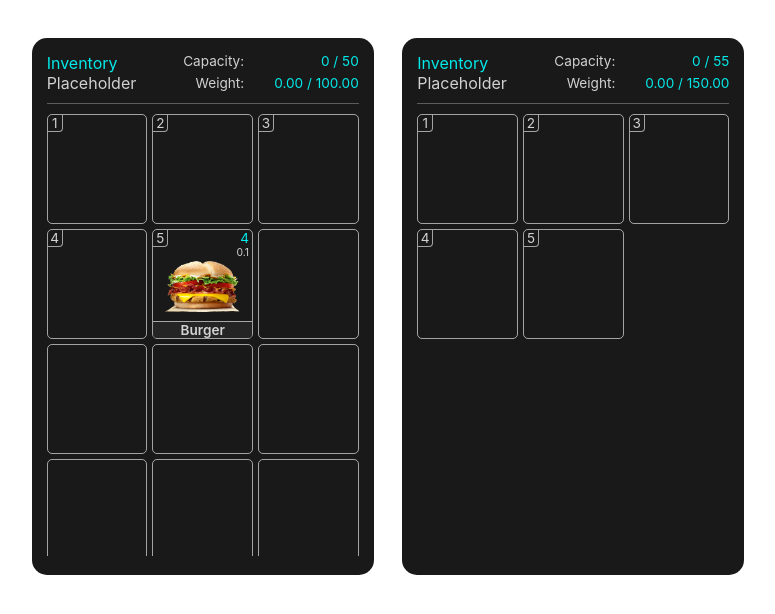
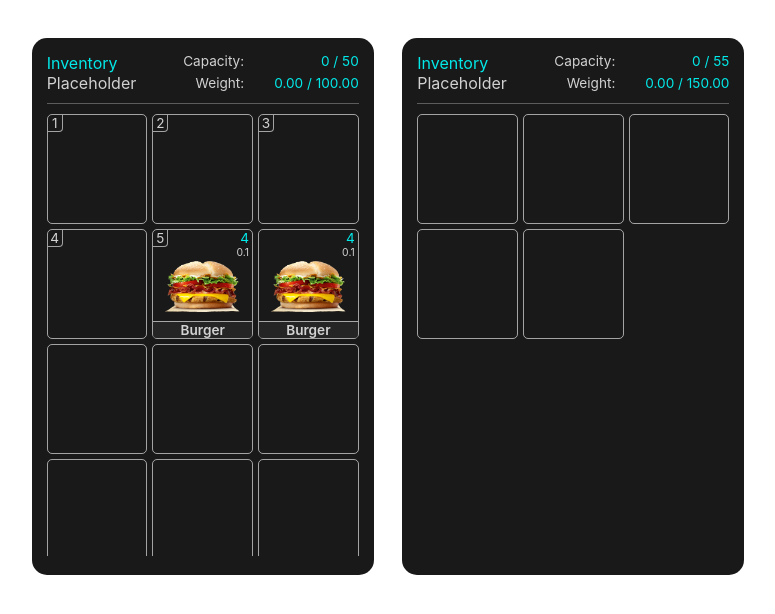
Before and after one commit to Divinezx/esx-inventory, a React (Create React App) app: page / in a window 1280 px wide. Shown: the top 614 px of the page, without its empty margins (252-1027 px from the left). Built offline with nearby package versions, Linux system fonts and the light colour scheme.

Commit message:
feat(inventory/ui): Added DnD and small improvements

```diff
--- a/src/InventoryWrapper.tsx
+++ b/src/InventoryWrapper.tsx
@@ -12,6 +12,7 @@ setTimeout(() => {
         app: 'inventory',
           method: 'setPrimaryContainer',
           data: {
+            id: "12312312",
             slots: 35,
             type: "player",
             maxCapacity: 50,
@@ -20,6 +21,15 @@ setTimeout(() => {
             currentWeight: 0,
             inventory: {
               5: {
+                slotType: "normal",
+                itemType: "food",
+                label: "Burger",
+                amount: 4,
+                weight: 0.1,
+                usable: true,
+                metadata: {}
+              },
+              6: {
                 slotType: "normal",
                 itemType: "food",
                 label: "Burger",
@@ -42,6 +52,7 @@ setTimeout(() => {
         app: 'inventory',
           method: 'setSecondaryContainer',
           data: {
+            id: "111111",
             slots: 5,
             type: "trunk",
             maxCapacity: 55,
--- a/src/components/Container/Container.tsx
+++ b/src/components/Container/Container.tsx
@@ -2,12 +2,13 @@ import React from "react";
 import { makeStyles, Theme } from "@material-ui/core";
 import SlotWrapper from "../Slot/SlotWrapper";
 import ContainerHeader from "./ContainerHeader";
-import { IContainer } from "../../state/container.state";
+import { ContainerStateType, IContainer } from "../../state/container.state";
 
 
 
 interface Props {
   container: IContainer
+  containerType: ContainerStateType
 };
 
 const useStyles = makeStyles( (theme:Theme) => ({
@@ -33,7 +34,7 @@ const useStyles = makeStyles( (theme:Theme) => ({
 
 
 
-const Container: React.FC<Props> = ({container}) => {
+const Container: React.FC<Props> = ({container, containerType}) => {
 
   const classes = useStyles();
 
@@ -47,7 +48,7 @@ const Container: React.FC<Props> = ({container}) => {
         currentWeight = {container.currentWeight}
       />
       <hr className={classes.separator}/>
-      <SlotWrapper slots = {container.slots} inventory= {container.inventory}/>
+      <SlotWrapper slots = {container.slots} inventory={container.inventory} containerType={containerType} containerId={container.id}/>
     </div>
   );
 }
--- a/src/components/InventoryRoot.tsx
+++ b/src/components/InventoryRoot.tsx
@@ -1,6 +1,6 @@
 import { makeStyles, Theme } from "@material-ui/core";
 import React from "react";
-import { usePrimaryContainerState, useSecondaryContainerState } from "../state/container.state";
+import { ContainerStateType, usePrimaryContainerState, useSecondaryContainerState } from "../state/container.state";
 import Container from "./Container/Container";
 
 const useStyles = makeStyles( (theme:Theme) => ({
@@ -23,8 +23,8 @@ const InventoryRoot: React.FC = () => {
 
   return (
     <div className={classes.inventoryRoot}>
-      {(primaryContainerState != null) ? <Container container={primaryContainerState} /> : undefined}
-      {(secondaryContainerState != null) ? <Container container={secondaryContainerState} /> : undefined}
+      {(primaryContainerState != null) ? <Container container={primaryContainerState} containerType={ContainerStateType.PRIMARY} /> : undefined}
+      {(secondaryContainerState != null) ? <Container container={secondaryContainerState} containerType={ContainerStateType.SECONDARY} /> : undefined}
     </div>
   );
 }
--- /dev/null
+++ b/src/components/Slot/Item.tsx
@@ -0,0 +1,68 @@
+import React from "react";
+import { makeStyles, Theme } from "@material-ui/core";
+import { IItem } from "../../state/container.state";
+
+interface ItemProps {
+  item: IItem
+  setSlotItem: any
+  slotNumber: number
+}
+
+export const useStyles = makeStyles( (theme:Theme) => ({
+  item: {
+    width: '100%',
+    height: '100%'
+  },
+  itemInfo: {
+    position: 'absolute',
+    right: '3px',
+    textAlign: 'right',
+  },
+
+  itemLabel: {
+    position: 'absolute',
+    width: '100%',
+    borderTop: `1px solid ${theme.inventory.borderColor}`,
+    bottom: '0',
+    textAlign: 'center',
+    fontSize: '0.85rem',
+    fontWeight: 600,
+    backgroundColor: theme.inventory.hoverColor,
+    textTransform: 'capitalize',
+  },
+  itemAmount: {
+    fontSize: '0.85rem',
+    color: theme.inventory.secondaryTextColor
+  },
+  itemWeight: {
+    fontSize: '0.65rem',
+  },
+  itemImage: {
+    position: 'absolute',
+    width: 'auto',
+    height: '75%',
+    top: '0',
+    bottom: '0',
+    left: '0',
+    right: '0',
+    margin: 'auto',
+    userDrag: 'none'
+  }
+}));
+
+
+export const Item: React.FC<ItemProps> = ({item, setSlotItem, slotNumber}) => {
+
+  const classes = useStyles();
+
+  return  (
+    <div className={classes.item}>
+      <div className={classes.itemInfo}>
+        <div className={classes.itemAmount} id={'itemAmount'}>{item.amount}</div>
+        <div className={classes.itemWeight} id={'itemWeight'}>{item.weight}</div>
+      </div>
+      <img className={classes.itemImage} src={`images/${item.label}.png`} alt="Item"/>
+      <div className={classes.itemLabel}>{item.label}</div>
+    </div>
+  );
+}
--- a/src/components/Slot/Slot.tsx
+++ b/src/components/Slot/Slot.tsx
@@ -1,18 +1,15 @@
-import React from "react";
+import React, { useRef, useState } from "react";
 import { makeStyles, Theme } from "@material-ui/core";
 import { IItem, SlotType } from "../../state/container.state";
+import { Item } from "./Item";
+import { useItemDrag, useSetItemDrag } from "../../state/dragItem.state";
+import { usePreviewDrag } from "../../hooks/usePreviewDrag";
 
-interface EmptyHotbarProps {
+interface SlotProps {
   slotNumber: number
-}
-
-interface HotbarProps {
-  item: IItem
-  slotNumber: number
-}
-
-interface Props {
-  item: IItem
+  containerId: number
+  hotbar?: boolean
+  item?: IItem
 }
 
 const useStyles = makeStyles( (theme:Theme) => ({
@@ -20,7 +17,10 @@ const useStyles = makeStyles( (theme:Theme) => ({
     position: 'relative',
     border: `1px solid ${theme.inventory.borderColor}`,
     borderRadius: '5px',
-    color: theme.inventory.textColor
+    color: theme.inventory.textColor,
+    "& *": {
+      pointerEvents: 'none'
+    }
   },
   hotbarSlotNumber: {
     position: 'absolute',
@@ -31,98 +31,97 @@ const useStyles = makeStyles( (theme:Theme) => ({
     borderRadius: '0px 0px 4px',
     fontSize: '0.85rem'
   },
-  itemInfo: {
-    position: 'absolute',
-    right: '3px',
-    textAlign: 'right'
-  },
-
-  itemLabel: {
-    position: 'absolute',
-    width: '100%',
-    borderTop: `1px solid ${theme.inventory.borderColor}`,
-    bottom: '0',
-    textAlign: 'center',
-    fontSize: '0.85rem',
-    fontWeight: 600,
-    backgroundColor: theme.inventory.hoverColor,
-    textTransform: 'capitalize',
-  },
-  itemAmount: {
-    fontSize: '0.85rem',
-    color: theme.inventory.secondaryTextColor
-  },
-  itemWeight: {
-    fontSize: '0.65rem',
-  },
-  itemImage: {
-    position: 'absolute',
-    width: 'auto',
-    height: '75%',
-    top: '0',
-    bottom: '0',
-    left: '0',
-    right: '0',
-    margin: 'auto'
+  over: {
+    border: '2px dashed #666'
   }
 }));
 
-export const EmptySlot: React.FC = () => {
+
+export const Slot: React.FC<SlotProps> = ({slotNumber, containerId, hotbar, item}) => {
 
   const classes = useStyles();
+  const slotRef = useRef();
+  const [slotItem, setSlotItem] = useState<IItem>(item);
+  const { createPreview, removePreview } = usePreviewDrag();
+  const [itemDragInfo, setItemDragInfo] = [useItemDrag(), useSetItemDrag()];
+
+  const handleOnDragStart = (e) => {
+    if (!slotItem) { e.preventDefault(); return }
+
+    const { x , y, width, height } = slotRef.current.getBoundingClientRect();
+    const moveItem = {...slotItem, amount: 2};
+    e.dataTransfer.setDragImage(createPreview(moveItem, width, height), e.clientX - x, e.clientY - y);
+    setItemDragInfo({slotItem: slotItem, setSlotItem: setSlotItem, slotNumber: slotNumber, containerId: containerId, moveItem: moveItem});
+    slotRef.current.style.opacity = 0.4;
+  }
+
+  const handleOnDragEnd = (e) => {
+
+    slotRef.current.style.opacity = 1;
+    removePreview();
+  }
+
+  const handleOnDragOver = (e) => {
+    e.stopPropagation();
+    e.preventDefault();
+  }
+
+  const handleOnDrop = (e) => {
+    e.preventDefault();
+    if(itemDragInfo === null) return;
+
+    slotRef.current.classList.remove(classes.over);
+
+    const fromSlotItem = itemDragInfo.slotItem;
+    const fromSetSlotItem = itemDragInfo.setSlotItem;
+    const fromSlotNumber = itemDragInfo.slotNumber;
+    const fromContainerId = itemDragInfo.containerId;
+    const moveItem = itemDragInfo.moveItem;
+
+    if (slotItem && slotItem.label !== moveItem.label) return;
+    if (slotNumber === fromSlotNumber) return;
+
+    // Update fromSlot
+    const remainingAmount = fromSlotItem.amount - moveItem.amount;
+    if (remainingAmount === 0) {
+      fromSetSlotItem(null);
+    } else {
+      fromSetSlotItem({...moveItem, amount: remainingAmount});
+    }
+
+    // Update toSlot
+    if (slotItem) {
+      setSlotItem({...slotItem, amount: slotItem.amount + moveItem.amount})
+    } else {
+      setSlotItem(moveItem);
+    }
+
+
+
+  }
+
+  const handleOnDragEnter = (e) => {
+    slotRef.current.classList.add(classes.over);
+  }
+
+  const handleOnDragLeave = (e) => {
+    slotRef.current.classList.remove(classes.over);
+  }
+
 
   return  (
-    <div className={classes.slot} >
-
+    <div draggable
+      ref={slotRef}
+      className={classes.slot}
+      onDragStart={handleOnDragStart}
+      onDragEnd={handleOnDragEnd}
+      onDragOver={handleOnDragOver}
+      onDrop={handleOnDrop}
+      onDragEnter={handleOnDragEnter}
+      onDragLeave={handleOnDragLeave}
+    >
+      { hotbar ? <div className={classes.hotbarSlotNumber}>{slotNumber}</div> : undefined }
+      { slotItem ? <Item item={slotItem} setSlotItem={setSlotItem} slotNumber={slotNumber} /> : undefined }
     </div>
   );
 }
-
-export const Slot: React.FC<Props> = ({item}) => {
-
-  const classes = useStyles();
-
-  console.log(item.slotType === SlotType.NORMAL);
-
-  return  (
-    <div className={classes.slot} >
-      <div className={classes.itemInfo}>
-        <div className={classes.itemAmount}>{item.amount}</div>
-        <div className={classes.itemWeight}>{item.weight}</div>
-      </div>
-      <img className={classes.itemImage} src={`images/${item.label}.png`} alt="Item"/>
-      <div className={classes.itemLabel}>{item.label}</div>
-    </div>
-  );
-}
-
-
-export const EmptyHotbarSlot: React.FC<EmptyHotbarProps> = ({slotNumber}) => {
-
-  const classes = useStyles();
-
-  return  (
-    <div className={classes.slot} >
-      <div className={classes.hotbarSlotNumber}>{slotNumber}</div>
-    </div>
-  );
-}
-
-export const HotbarSlot: React.FC<HotbarProps> = ({item, slotNumber}) => {
-
-  const classes = useStyles();
-
-  console.log(item.slotType === SlotType.NORMAL);
-
-  return  (
-    <div className={classes.slot} >
-      <div className={classes.hotbarSlotNumber}>{slotNumber}</div>
-      <div className={classes.itemInfo}>
-        <div className={classes.itemAmount}>{item.amount}</div>
-        <div className={classes.itemWeight}>{item.weight}</div>
-      </div>
-      <img className={classes.itemImage} src={`images/${item.label}.png`} alt="Item"/>
-      <div className={classes.itemLabel}>{item.label}</div>
-    </div>
-  );
-}
--- a/src/components/Slot/SlotWrapper.tsx
+++ b/src/components/Slot/SlotWrapper.tsx
@@ -1,11 +1,13 @@
 import React from "react";
-import { Slot, EmptySlot, HotbarSlot, EmptyHotbarSlot } from "./Slot";
+import { Slot } from "./Slot";
 import { makeStyles, Theme } from "@material-ui/core";
-import { IItem } from "../../state/container.state";
+import { ContainerStateType, IItem } from "../../state/container.state";
 
 interface Props {
   slots: number
   inventory:  {[key: number]: IItem}
+  containerType: ContainerStateType
+  containerId: number
 };
 
 const useStyles = makeStyles( (theme:Theme) => ({
@@ -20,26 +22,54 @@ const useStyles = makeStyles( (theme:Theme) => ({
   }
 }));
 
+const setPrimarySlots = (slots: number, inventory:{[key: number]: IItem}, containerId:number) => {
+  const inventorySlots:JSX.Element[] = []
+
+  for (let i=1; i <= 5 && i <= slots; i++) {
+    if (inventory != null && inventory[i] != null) {
+      inventorySlots.push(<Slot key={i} slotNumber={i} item={inventory[i]} containerId={containerId} hotbar/>)
+    } else {
+      inventorySlots.push(<Slot key={i} slotNumber={i} containerId={containerId} hotbar/>)
+    }
+  }
+
+  for (let i=6; i <= slots; i++) {
+    if (inventory != null && inventory[i] != null) {
+      inventorySlots.push(<Slot key={i} slotNumber={i} item={inventory[i]} containerId={containerId}/>)
+    } else {
+      inventorySlots.push(<Slot key={i} slotNumber={i} containerId={containerId}/>)
+    }
+  }
+
+  return inventorySlots;
+};
+
+const setSecondarySlots = (slots: number, inventory:{[key: number]: IItem}, containerId:number) => {
+  const inventorySlots:JSX.Element[] = []
+
+  for (let i=1; i <= slots; i++) {
+    if (inventory != null && inventory[i] != null) {
+      inventorySlots.push(<Slot key={i} slotNumber={i} item={inventory[i]} containerId={containerId}/>)
+    } else {
+      inventorySlots.push(<Slot key={i} slotNumber={i} containerId={containerId}/>)
+    }
+  }
+
+  return inventorySlots;
+}
 
 
-const SlotWrapper: React.FC<Props> = ({slots, inventory}) => {
+
+const SlotWrapper: React.FC<Props> = ({slots, inventory, containerType, containerId}) => {
 
   const classes = useStyles();
 
-  const inventorySlots:JSX.Element[] = []
-  for (let i=1; i <= 5; i++) {
-    if (inventory != null && inventory[i] != null) {
-      inventorySlots.push(<HotbarSlot key={i} item={inventory[i]} slotNumber={i}/>)
-    } else {
-      inventorySlots.push(<EmptyHotbarSlot key={i} slotNumber={i}/>)
-    }
-  }
-  for (let i=6; i <= slots; i++) {
-    if (inventory != null && inventory[i] != null) {
-      inventorySlots.push(<Slot key={i} item={inventory[i]}/>)
-    } else {
-      inventorySlots.push(<EmptySlot key={i}/>)
-    }
+  let inventorySlots:JSX.Element[] = []
+
+  if (containerType === ContainerStateType.PRIMARY) {
+    inventorySlots = setPrimarySlots(slots, inventory, containerId);
+  } else if (containerType === ContainerStateType.SECONDARY) {
+    inventorySlots = setSecondarySlots(slots,inventory, containerId);
   }
 
 
--- /dev/null
+++ b/src/hooks/usePreviewDrag.ts
@@ -0,0 +1,63 @@
+import { useRef } from 'react';
+import { useStyles } from '../components/Slot/Item';
+import { IItem } from '../state/container.state';
+
+
+export const usePreviewDrag = () => {
+
+  const previewRef = useRef(null);
+  const classes = useStyles();
+
+
+  const createPreview = (item:IItem, width:number, height: number) => {
+    const preview = document.createElement('div');
+    preview.style.width = width + 'px';
+    preview.style.height = height + 'px';
+    preview.style.position = 'absolute';
+
+
+    const itemInfo = document.createElement('div');
+    itemInfo.classList.add(classes.itemInfo);
+
+    const itemAmount = document.createElement('div');
+    itemAmount.classList.add(classes.itemAmount);
+    itemAmount.appendChild(document.createTextNode(`${item.amount}`));
+    itemInfo.appendChild(itemAmount);
+
+    const itemWeight = document.createElement('div');
+    itemWeight.classList.add(classes.itemWeight);
+    itemWeight.appendChild(document.createTextNode(`${item.weight}`));
+    itemInfo.appendChild(itemWeight);
+    preview.appendChild(itemInfo);
+
+    const itemImage = document.createElement('IMG');
+    itemImage.classList.add(classes.itemImage);
+    itemImage.setAttribute('src', `images/${item.label}.png`);
+    itemImage.setAttribute('alt', 'Item');
+    preview.appendChild(itemImage);
+
+    const itemLabel = document.createElement('div');
+    itemLabel.classList.add(classes.itemLabel);
+    itemLabel.appendChild(document.createTextNode(`${item.label}`));
+    preview.appendChild(itemLabel);
+
+    previewRef.current = preview;
+    //console.log(preview);
+    document.body.appendChild(preview);
+    return preview;
+  };
+
+  const removePreview = () => {
+    if (previewRef.current === null) {
+      throw Error("PreviewRef was not previously created.");
+    }
+    document.body.removeChild(previewRef.current);
+    previewRef.current = null
+  };
+
+
+
+  return {createPreview, removePreview};
+
+
+}
```
Also changed, not shown: src/state/dragItem.state.ts (added, +19 -0 lines).
